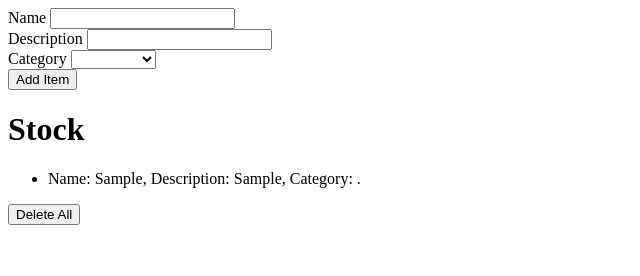
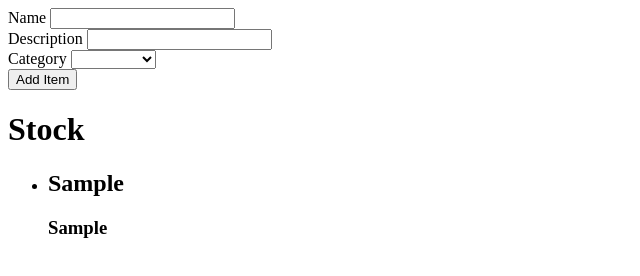
Before and after one commit to djghis/flower_dom_projectflower_dom_project, a plain HTML site: page index.html in a window 1280 px wide. Both pictures are taken after typing "Sample", "Sample" into the empty fields and a click on the input "Add Item". Shown: the whole page, without its empty margins (0-640 px from the left). Drawn offline with Linux system fonts and the light colour scheme.

Commit message:
code refactored to lab solution

```diff
--- a/index.html
+++ b/index.html
@@ -30,7 +30,7 @@
       <input type="submit" value="Add Item">
     </form>
     <h1>Stock</h1>
-    <ul id="Stock"></ul>
+    <ul id="stock"></ul>
 
   </body>
 </html>
--- a/js/app.js
+++ b/js/app.js
@@ -1,24 +1,59 @@
 document.addEventListener('DOMContentLoaded', () => {
-  const form = document.querySelector('#new-item-form');
-  form.addEventListener('submit', handleFormSubmit);
+  const newItemform = document.querySelector('#new-item-form');
+  newItemform.addEventListener('submit', handleFormSubmit);
 
-  const button = document.createElement('button');
-  const body = document.querySelector('body');
-  body.appendChild(button);
-  button.textContent = 'Delete All';
-  button.addEventListener('click', handleButtonClick);
+  // const deleteAllButton = document.createElement('button');
+  // const body = document.querySelector('body');
+  // body.appendChild(deleteAllButton);
+  // deleteAllButton.textContent = 'Delete All';
+  // deleteAllButton.addEventListener('click', handleDeleteButtonClick);
 });
 
-const handleButtonClick = function () {
-  const stock = document.querySelector('ul');
-  stock.innerHTML = '';
+// const handleDeleteButtonClick = function () {
+//   const stock = document.querySelector('ul');
+//   stock.innerHTML = '';
+// };
+
+const handleFormSubmit = function (event) {
+  event.preventDefault();
+
+  const stockListItem = createStockListItem(event.target);
+  const stockList = document.querySelector('#stock');
+  stockList.appendChild(stockListItem);
+
+  event.target.reset();
 };
 
-const handleFormSubmit = function () {
-  event.preventDefault();
-  const newItem = document.createElement('li');
-  const item = document.querySelector('ul');
-  item.appendChild(newItem);
-  newItem.textContent = `Name: ${event.target.name.value}, Description: ${event.target.description.value}, Category: ${event.target.category.value}.`
-  event.target.reset();
+const createStockListItem = function (form) {
+  const stockListItem = document.createElement('li');
+  stockListItem.classList.add('stock-list-item');
+
+  const category = document.createElement('h2');
+  category.textContent = form.category.value;
+  stockListItem.appendChild(category);
+
+  const name = document.createElement('h2');
+  name.textContent = form.name.value;
+  stockListItem.appendChild(name);
+
+  const description = document.createElement('h3');
+  description.textContent = form.description.value;
+  stockListItem.appendChild(description);
+
+
+
+
+  return stockListItem;
+
 };
+
+
+
+// const handleFormSubmit = function () {
+//   event.preventDefault();
+//   const newItem = document.createElement('li');
+//   const list = document.querySelector('ul');
+//   list.appendChild(newItem);
+//   newItem.textContent = `Name: ${event.target.name.value}, Description: ${event.target.description.value}, Category: ${event.target.category.value}.`
+//   event.target.reset();
+// };
```
